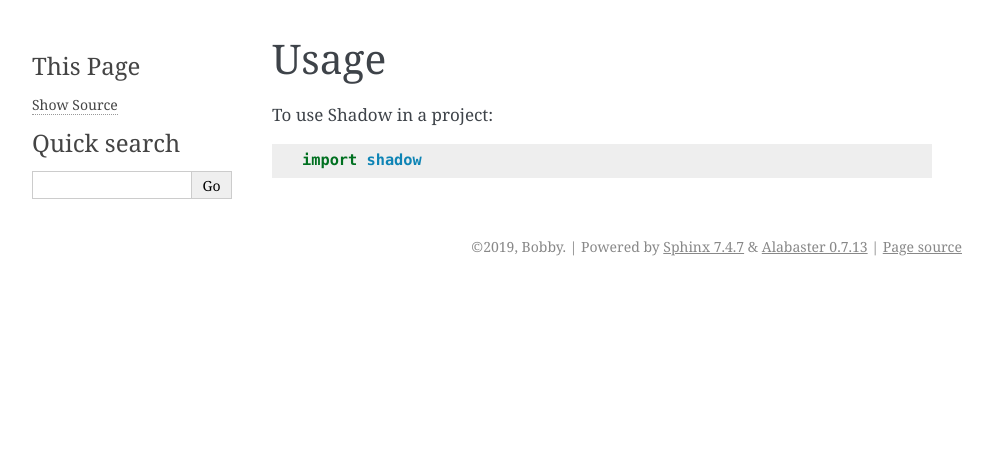
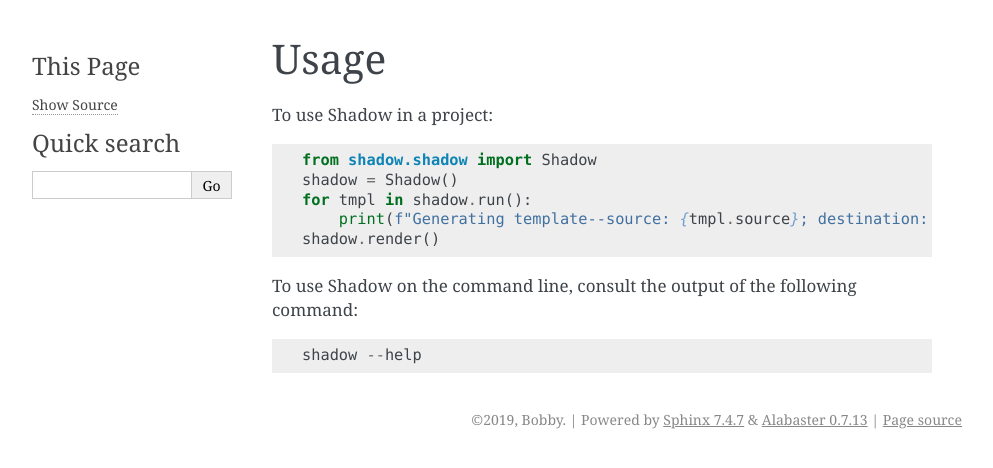
Before and after one commit to karma0/shadow, a Sphinx documentation site: the page built from docs/usage.rst, in a window 1280 px wide. Shown: the top 468 px of the page, without its empty margins (148-1141 px from the left). Built offline with Sphinx 7.4.7, drawn with Linux system fonts in a browser that asks for light colours; pages that are not in the unit, such as notebooks, are missing from menus.

Commit message:
More qocumentation fixes

```diff
--- a/docs/installation.rst
+++ b/docs/installation.rst
@@ -12,7 +12,7 @@ To install Shadow, run this command in your terminal:
 
 .. code-block:: console
 
-    $ pip install shadow
+    $ pip install shadow-cli
 
 This is the preferred method to install Shadow, as it will always install the most recent stable release.
 
--- a/docs/usage.rst
+++ b/docs/usage.rst
@@ -4,4 +4,12 @@ Usage
 
 To use Shadow in a project::
 
-    import shadow
+    from shadow.shadow import Shadow
+    shadow = Shadow()
+    for tmpl in shadow.run():
+        print(f"Generating template--source: {tmpl.source}; destination: {tmpl.destination}")
+    shadow.render()
+
+To use Shadow on the command line, consult the output of the following command::
+
+   shadow --help
```
Also changed, not shown: README.rst (+5 -5 lines).
